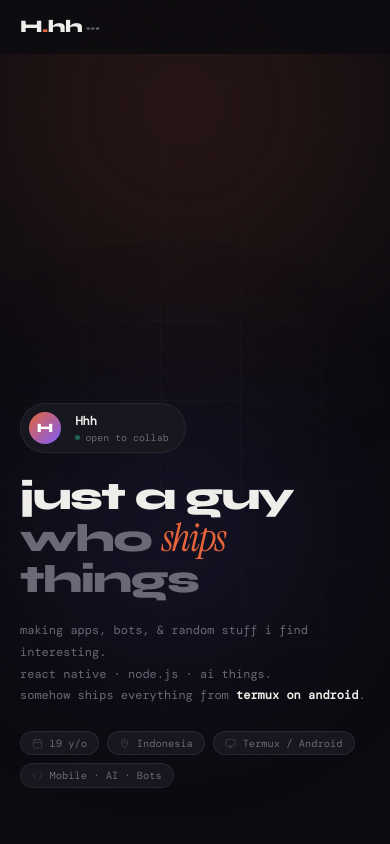
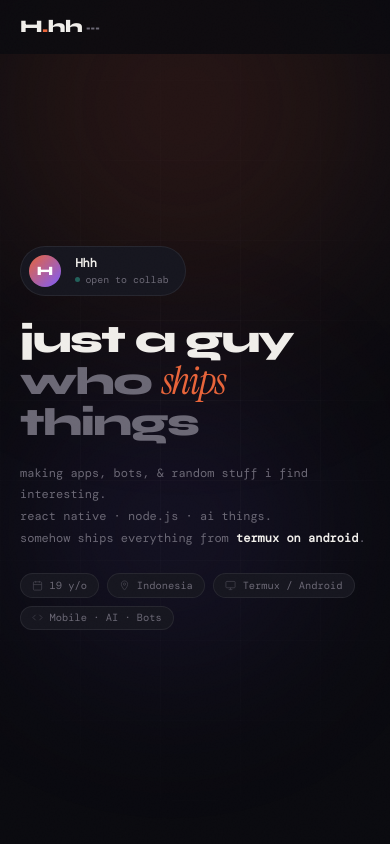
Before and after one commit to hiuraaaaa/PortofolioHiura, a plain HTML site: page index.html in a window 390 px wide. Shown: the top 844 px of the page. Drawn offline with nearby package versions, Linux system fonts and the light colour scheme; a web font is replaced by a local one.

Commit message:
Update index.html

```diff
--- a/index.html
+++ b/index.html
@@ -425,7 +425,7 @@
       letter-spacing: 0;
     }
 
-    #hero { padding: 0 1.25rem 3.5rem; min-height: 100svh; }
+    #hero { padding: 5rem 1.25rem 3rem; min-height: 100svh; justify-content: center; }
     section { padding: 4rem 1.25rem; }
     .status-bar {
       padding: 0.75rem 1.25rem;
```
